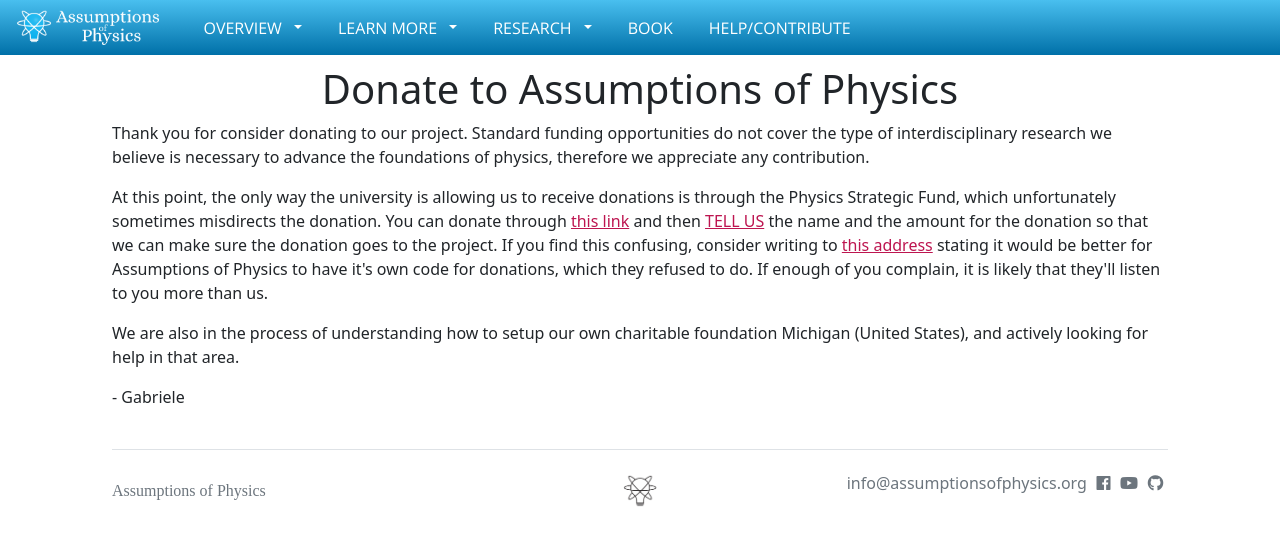
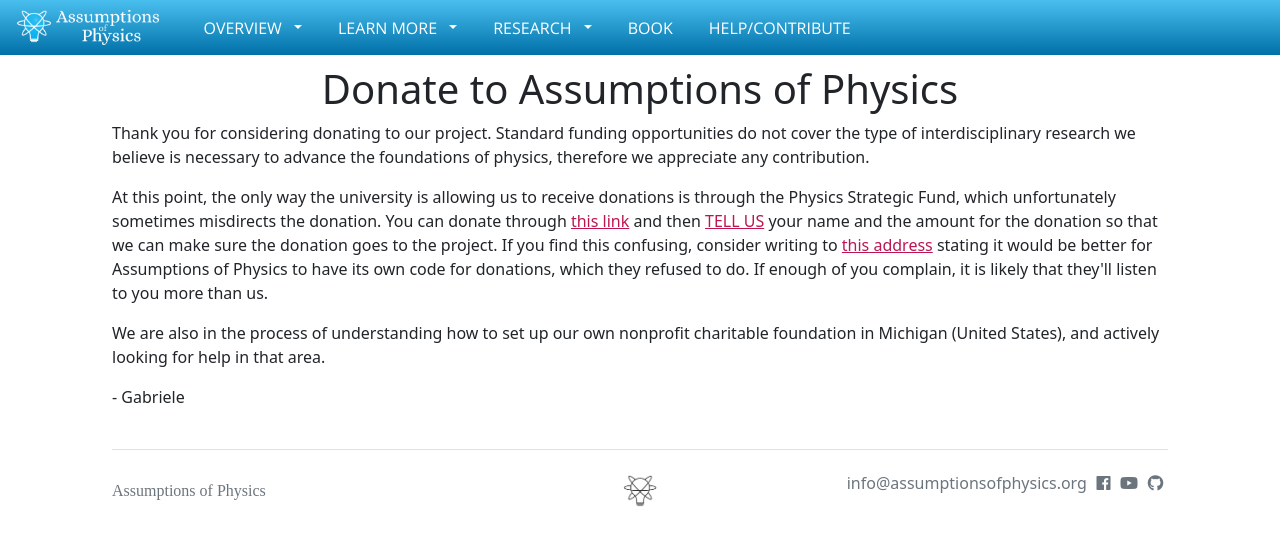
Before and after one commit to assumptionsofphysics/assumptionsofphysics.github.io, a Jekyll site: the page built from donate/index.html, in a window 1280 px wide. Shown: the top 546 px of the page. Built offline with Jekyll 4.4.1, drawn with Linux system fonts in a browser that asks for light colours; nearby versions of some CDN libraries; some web fonts are replaced.

Commit message:
Minor English changes

```diff
--- a/donate/index.html
+++ b/donate/index.html
@@ -7,9 +7,9 @@
     <div class="row section topspace">
         <p></p>
         <h1 style="text-align: center; margin-top: -30px">Donate to Assumptions of Physics</h1>
-        <p>Thank you for consider donating to our project. Standard funding opportunities do not cover the type of interdisciplinary research we believe is necessary to advance the foundations of physics, therefore we appreciate any contribution.</p>
-        <p>At this point, the only way the university is allowing us to receive donations is through the Physics Strategic Fund, which unfortunately sometimes misdirects the donation. You can donate through <a href="https://giving.umich.edu/basket/fund/331942/category/program-support,science-technology-engineering-and-math_science,science-technology-engineering-and-math_natural-sciences,college-of-literature,-science,-and-the-arts_physics?utm_source=LSA&utm_medium=Email&utm_campaign=SEG_PME_LSA_FY25_Mar_Assumptions_of_Physics&">this link</a> and then <a href="mailto:info@assumptionsofphysics.org">TELL US</a> the name and the amount for the donation so that we can make sure the donation goes to the project. If you find this confusing, consider writing to <a href="mailto:umgift@umich.edu">this address</a> stating it would be better for Assumptions of Physics to have it's own code for donations, which they refused to do. If enough of you complain, it is likely that they'll listen to you more than us.</p>
-        <p>We are also in the process of understanding how to setup our own charitable foundation Michigan (United States), and actively looking for help in that area.</p>
+        <p>Thank you for considering donating to our project. Standard funding opportunities do not cover the type of interdisciplinary research we believe is necessary to advance the foundations of physics, therefore we appreciate any contribution.</p>
+        <p>At this point, the only way the university is allowing us to receive donations is through the Physics Strategic Fund, which unfortunately sometimes misdirects the donation. You can donate through <a href="https://giving.umich.edu/basket/fund/331942/category/program-support,science-technology-engineering-and-math_science,science-technology-engineering-and-math_natural-sciences,college-of-literature,-science,-and-the-arts_physics?utm_source=LSA&utm_medium=Email&utm_campaign=SEG_PME_LSA_FY25_Mar_Assumptions_of_Physics&">this link</a> and then <a href="mailto:info@assumptionsofphysics.org">TELL US</a> your name and the amount for the donation so that we can make sure the donation goes to the project. If you find this confusing, consider writing to <a href="mailto:umgift@umich.edu">this address</a> stating it would be better for Assumptions of Physics to have its own code for donations, which they refused to do. If enough of you complain, it is likely that they'll listen to you more than us.</p>
+        <p>We are also in the process of understanding how to set up our own nonprofit charitable foundation in Michigan (United States), and actively looking for help in that area.</p>
         <p>- Gabriele</p>
     </div>
 </div>
```
